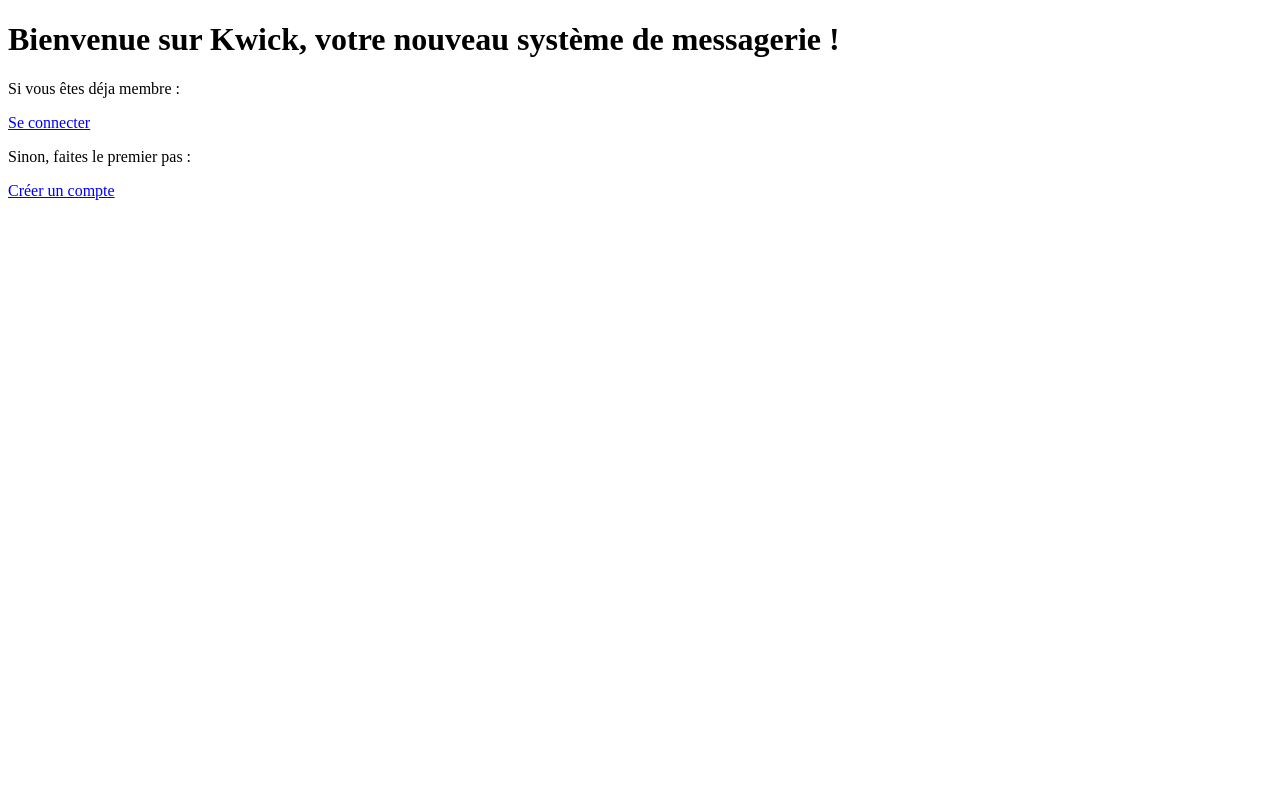
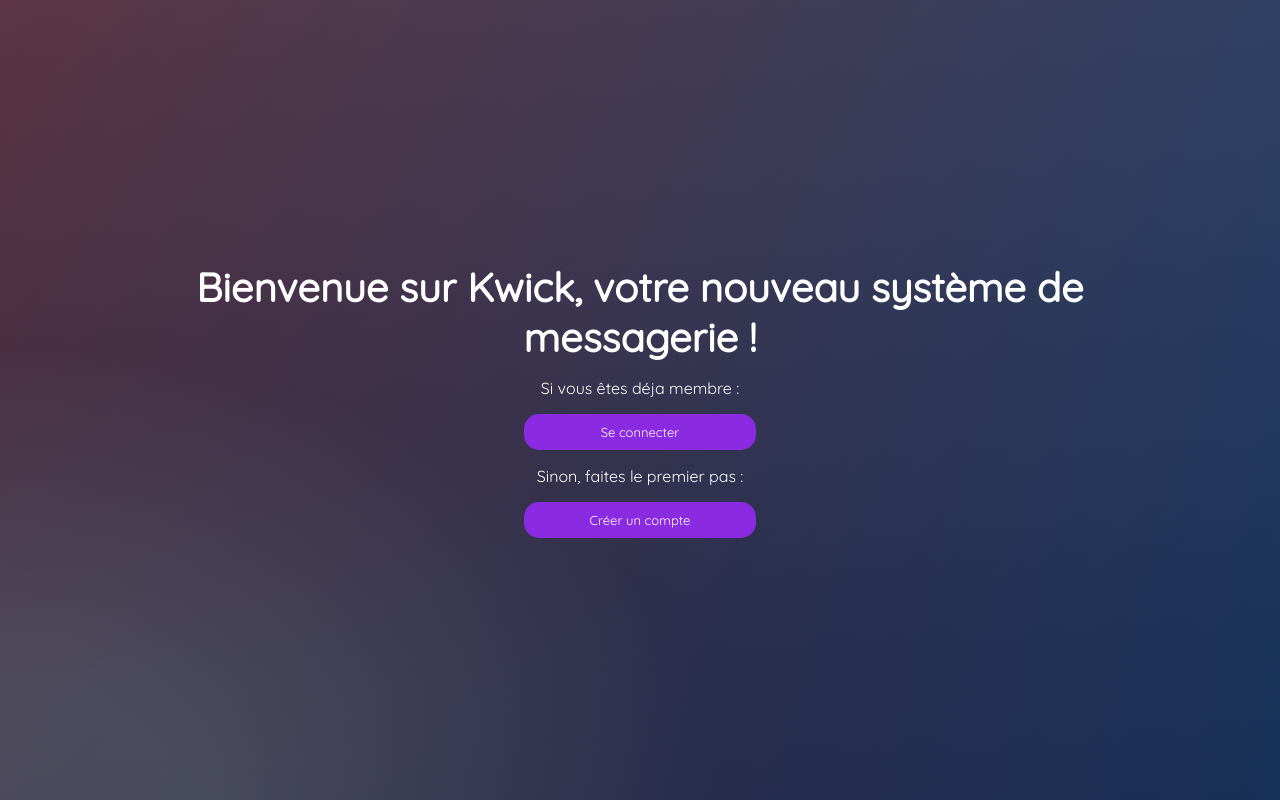
Before and after one commit to Prototype91/kwick, a website: page index.html in a window 1280 px wide. Drawn offline with Linux system fonts and the light colour scheme; the site is published under a folder, as on GitHub Pages, so addresses that start at the root find nothing.

Commit message:
final commit

```diff
--- a/index.html
+++ b/index.html
@@ -7,8 +7,8 @@
     <title>Kwick - Accueil</title>
     <link rel="shortcut icon" href="assets/favicon.ico" type="image/x-icon">
     <link rel="icon" href="assets/favicon.ico" type="image/x-icon">
-    <link rel="stylesheet" href="/css/common.css">
-    <link rel="stylesheet" href="/css/index.css">
+    <link rel="stylesheet" href="css/common.css">
+    <link rel="stylesheet" href="css/index.css">
 </head>
 
 <body>
```
